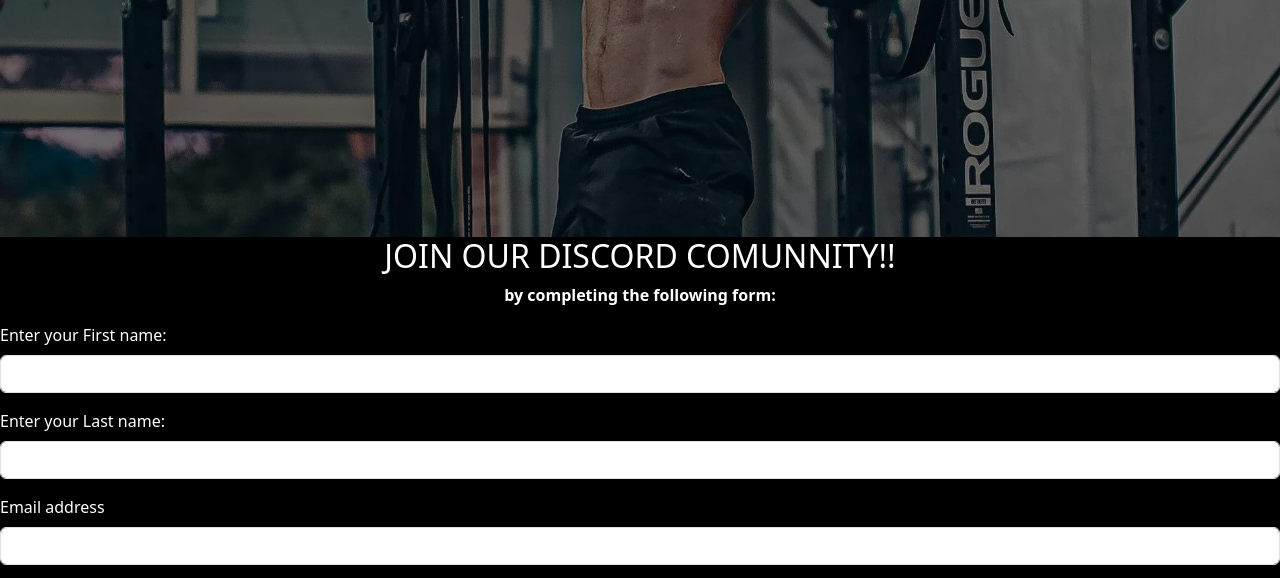
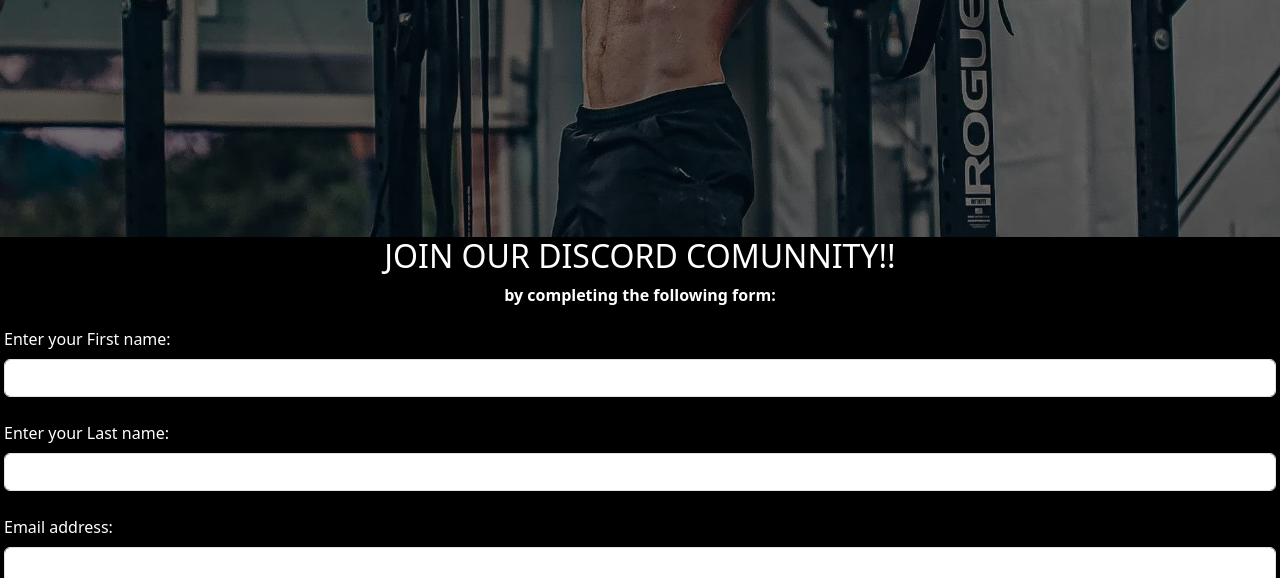
Before and after one commit to LucasChercoles/2daPreEntrega, a plain HTML site: page pages/community.html in a window 1280 px wide. Shown: the part 479-1057 px from the top of the page. Drawn offline with nearby package versions, Linux system fonts and the light colour scheme.

Commit message:
Proyecto Final-Coder House, Chercoles Lucas

```diff
--- a/pages/community.html
+++ b/pages/community.html
@@ -9,6 +9,7 @@
     <link rel="stylesheet" href="https://cdnjs.cloudflare.com/ajax/libs/font-awesome/6.4.2/css/all.min.css" integrity="sha512-z3gLpd7yknf1YoNbCzqRKc4qyor8gaKU1qmn+CShxbuBusANI9QpRohGBreCFkKxLhei6S9CQXFEbbKuqLg0DA==" crossorigin="anonymous" referrerpolicy="no-referrer" />
     <link rel="stylesheet" href="https://cdn.jsdelivr.net/npm/bootstrap@5.3.2/dist/css/bootstrap.min.css">
     <link rel="stylesheet" href="../styles.css">
+    <link rel="icon" href="../multimedia/Imagenes/logoIcon.png">
 </head>
 <body>
     <header>
@@ -57,16 +58,16 @@
         </div>
         <div class="formulario text-white">
             <form>
-                <div class="mb-3">
+                <div class="mb-3 p-1">
                     <label class="form-label">Enter your First name:</label>
                     <input type="text" class="form-control">
                 </div>
-                <div class="mb-3">
+                <div class="mb-3 p-1">
                     <label class="form-label">Enter your Last name:</label>
                     <input type="text" class="form-control">
                 </div>
-                <div class="mb-3">
-                    <label for="exampleInputEmail1" class="form-label">Email address</label>
+                <div class="mb-3 p-1">
+                    <label for="exampleInputEmail1" class="form-label">Email address:</label>
                     <input type="email" class="form-control" id="exampleInputEmail1" aria-describedby="emailHelp">
                 </div>
                 <div class="mb-3 form-check">
@@ -80,7 +81,7 @@
         <footer>
         <div class="redes">
             <a href="https://www.instagram.com/jarro._/"><i class="fa-brands fa-instagram"></i></a>
-            <a href="/pages/community.html"><i class="fa-brands fa-discord"></i></a>
+            <a href="../pages/community.html"><i class="fa-brands fa-discord"></i></a>
             <a href="https://github.com/LucasChercoles"><i class="fa-brands fa-github"></i></a>
         </div>
     </footer>
--- a/styles.scss
+++ b/styles.scss
@@ -170,7 +170,7 @@ main .card-group{
                             color: #ffffff;
                         }
 
-                        button:active {
+                        button:active{
                             transform: scale(0.95);
                         }
 }
```
Also changed, not shown: index.html (+1 -0 lines), pages/bestsellers!.html (+2 -1 lines), pages/otherProducts.html (+2 -1 lines), pages/salesReturns.html (+2 -1 lines), multimedia/Imagenes/Cinturon.png (deleted), multimedia/Imagenes/Straps.png (deleted), multimedia/Imagenes/coderas.png (deleted), multimedia/Imagenes/logoIcon.png (added).
